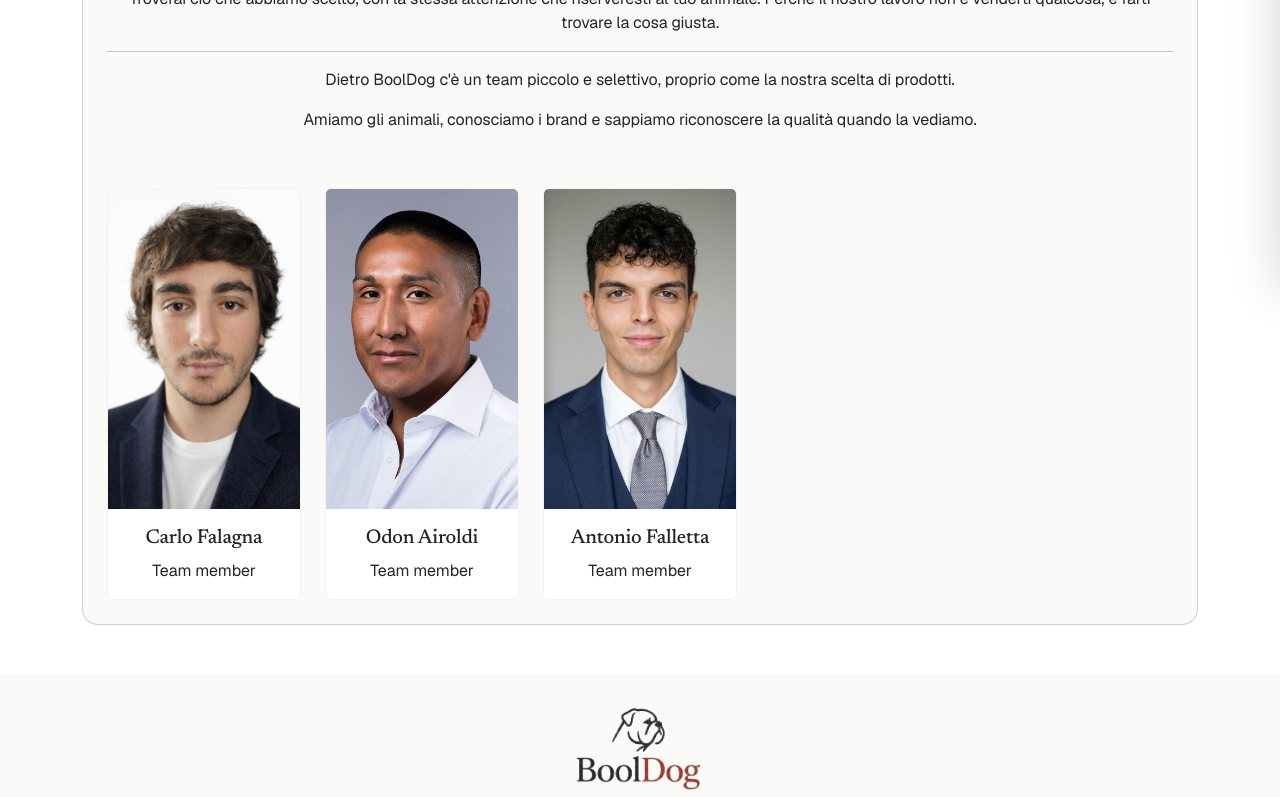
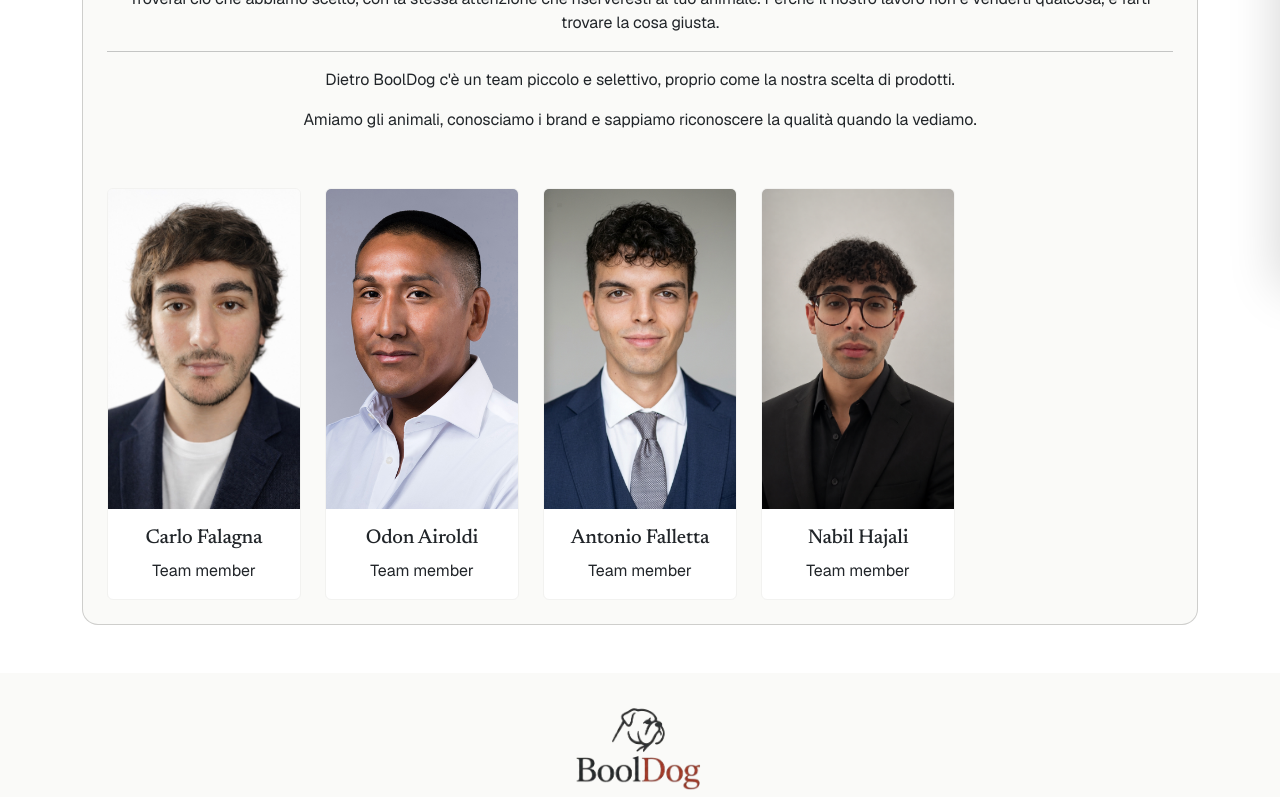
Before and after one commit to Carlo-Falanga/booldog-project-work, a React app in the folder frontend/: page /chi-siamo in a window 1280 px wide. Shown: the part 529-1326 px from the top of the page. Built offline with nearby package versions, Linux system fonts and the light colour scheme; the HTML template or start-up script is replaced by a standard one.

Commit message:
add team member

```diff
--- a/frontend/src/pages/ChiSiamoPage.jsx
+++ b/frontend/src/pages/ChiSiamoPage.jsx
@@ -2,6 +2,7 @@ import { Link } from "react-router-dom";
 import Carlo from "../assets/team/Carlo.png";
 import Odon from "../assets/team/Odon.jpg";
 import Antonio from "../assets/team/Antonio.png";
+import Nabil from "../assets/team/Nabil.png";
 
 export default function ChiSiamoPage() {
     return (
@@ -65,7 +66,15 @@ export default function ChiSiamoPage() {
                                 </div>
                             </div>
                         </div>
-                        <div className="col"></div>
+                        <div className="col mt-2">
+                            <div className="card card_team">
+                                <img src={Nabil} className="card-img-top img_team" alt="Antonio" />
+                                <div className="card-body">
+                                    <h5 className="card-title">Nabil Hajali</h5>
+                                    <p className="card-text">Team member</p>
+                                </div>
+                            </div>
+                        </div>
                         <div className="col"></div>
                     </div>
 
```
Also changed, not shown: frontend/src/assets/team/Nabil.png (added).
